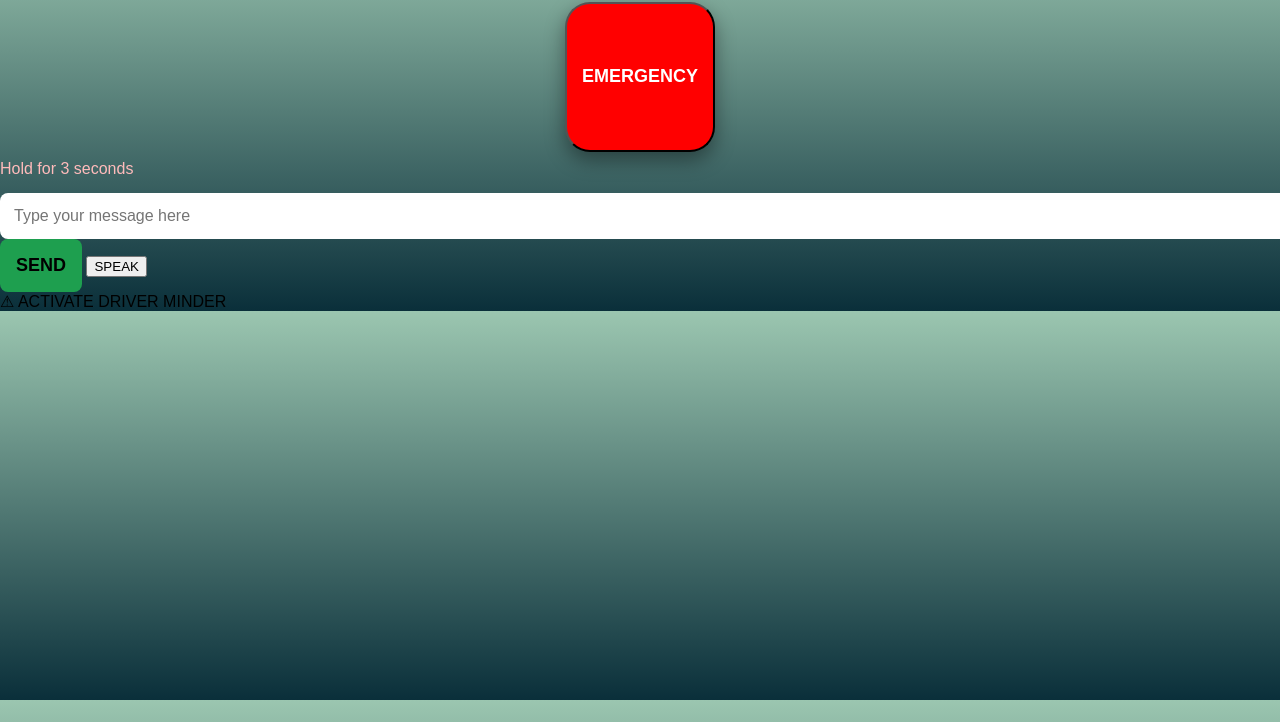
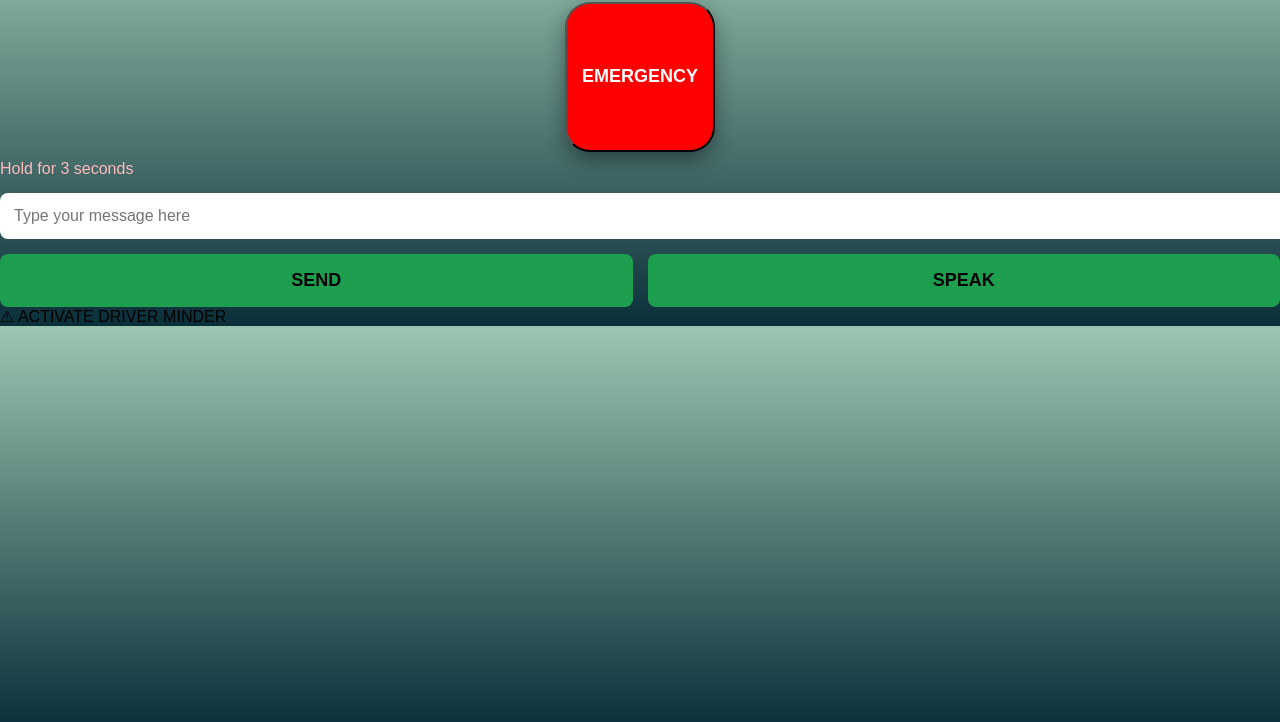
Before and after one commit to tara-safety/Tara-Assistant-, a website: page public/index.html in a window 1280 px wide. Shown: the part 78-800 px from the top of the page. Drawn offline with Linux system fonts and the light colour scheme.

Commit message:
Update index.html

```diff
--- a/public/index.html
+++ b/public/index.html
@@ -30,10 +30,17 @@
 
   <input class="messageInput" placeholder="Type your message here">
 
-  <div class="btnRow">
-    <button class="sendBtn">SEND</button>
-    <button class="talkBtn">SPEAK</button>
-  </div>
+  <div class="buttonRow">
+
+<button class="sendBtn">
+SEND
+</button>
+
+<button class="speakBtn">
+SPEAK
+</button>
+
+</div>
 
   <div class="driverAlert">
     <span class="icon">⚠</span>
```
